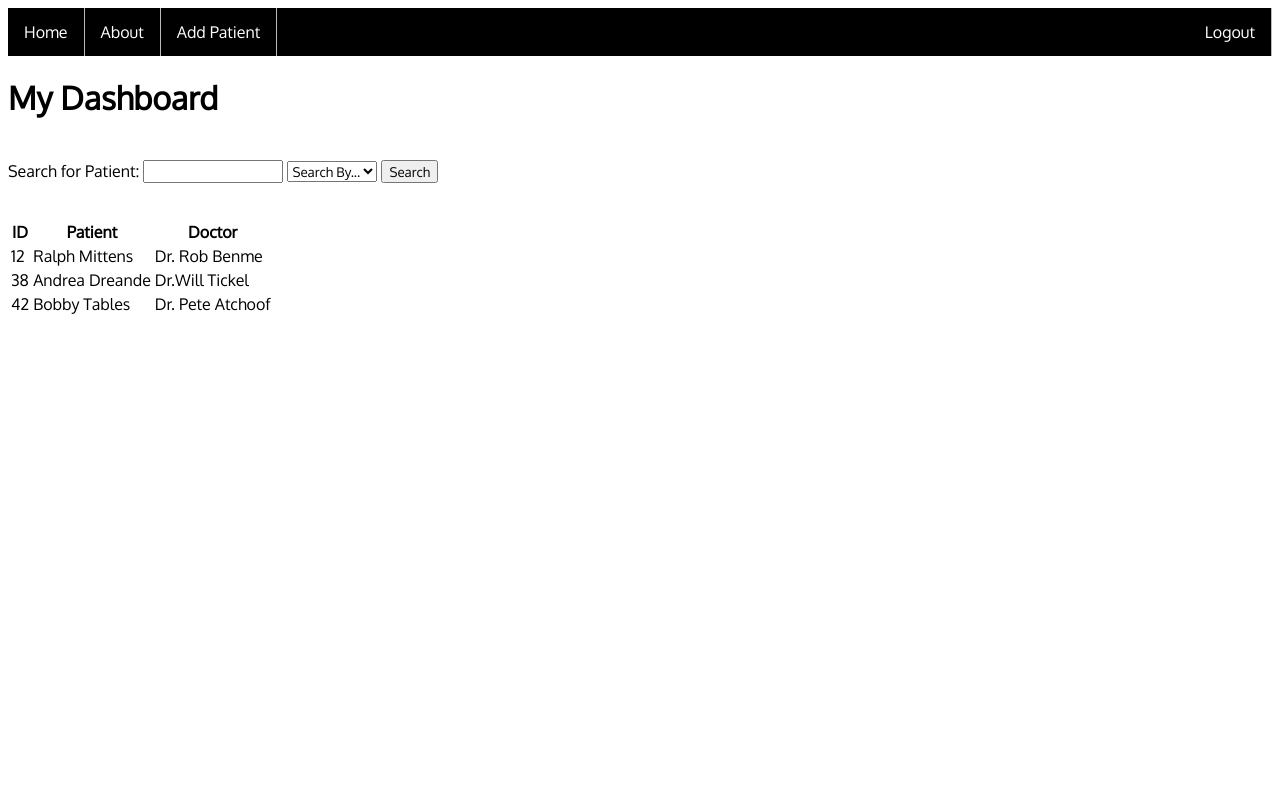
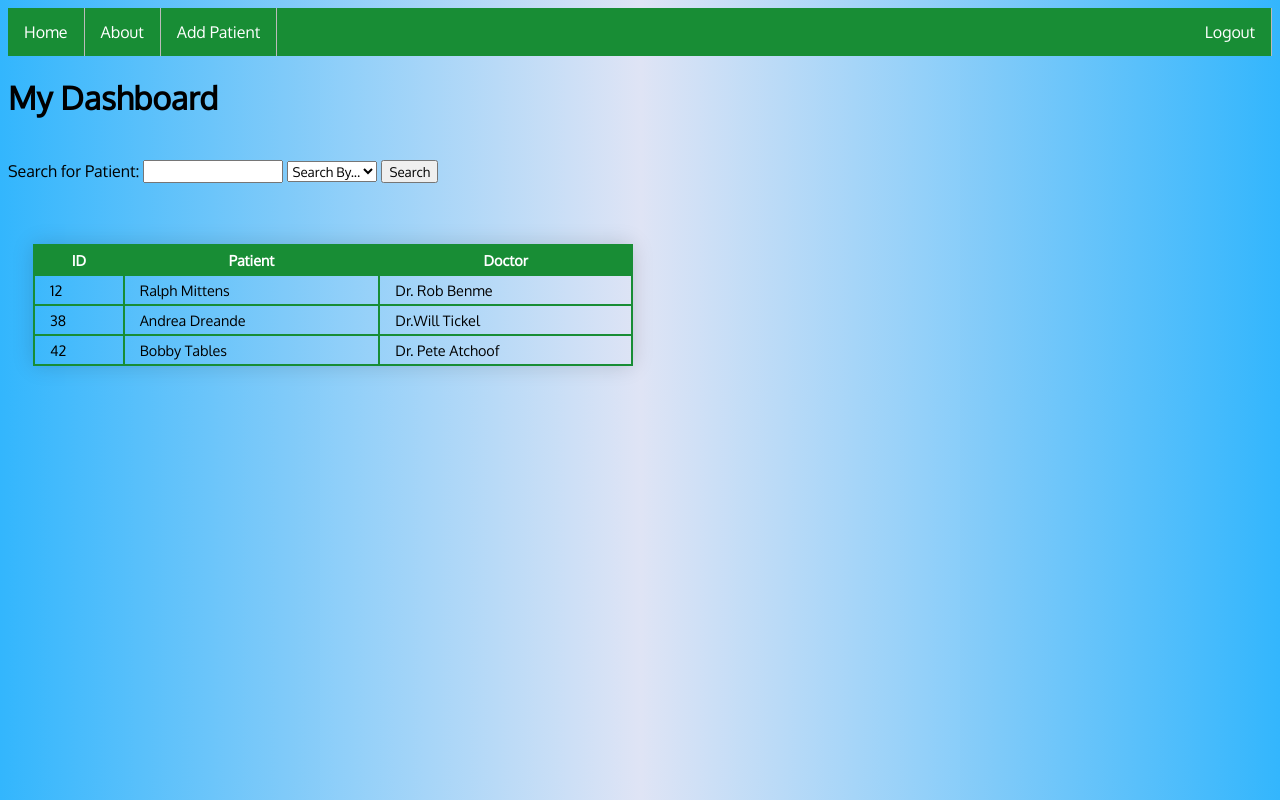
Before and after one commit to mark-fox/SBAJavaScriptProject, a plain HTML site: page pages/dashboard.html in a window 1280 px wide. Drawn offline with Linux system fonts and the light colour scheme.

Commit message:
added css to navbar, background, and table

```diff
--- a/css/style.css
+++ b/css/style.css
@@ -2,13 +2,42 @@
     /* margin: 0; */
     /* padding: 0; */
     font-family: 'Oxygen', sans-serif;
+
 }
 
-
+body {
+    background: rgb(0,164,255);
+    background: linear-gradient(90deg, rgb(51, 182, 253) 0%, rgba(223,228,245,0.9948354341736695) 50%, rgb(51, 182, 253) 100%);
+}
 
 #loginForm a {
     margin: 5px;
     padding: 5px;
+}
+
+
+#patientTable {
+    border-collapse: collapse;
+    margin: 25px;
+    font-size: 0.9em;
+    /* font-family: sans-serif; */
+    min-width: 600px;
+    box-shadow: 0 0 20px rgba(0, 0, 0, 0.15);
+
+}
+
+.tableHeader {
+    background-color: rgb(24, 141, 53);
+    color: #ffffff;
+    text-align: center;
+}
+
+#patientTable tr:hover {
+    background-color: #4caf50;
+}
+#patientTable td, th, tr {
+    padding: 5px 15px;
+    border: 2px solid rgb(24, 141, 53);
 }
 
 
@@ -18,7 +47,8 @@
     margin: 0;
     padding: 0;
     overflow: hidden;
-    background-color: black;
+    background-color: rgb(24, 141, 53);
+     /* rgba(44, 92, 117, 0.705); */
     /* position: fixed; */
     top: 0;
     width: 100%;
--- a/pages/dashboard.html
+++ b/pages/dashboard.html
@@ -41,7 +41,7 @@
     <!-- <input type="file" id="tableFile"> -->
     <div class="patientList">
         <table id="patientTable">
-            <tr>
+            <tr class="tableHeader">
                 <th>ID</th>
                 <th>Patient</th>
                 <th>Doctor</th>
```
